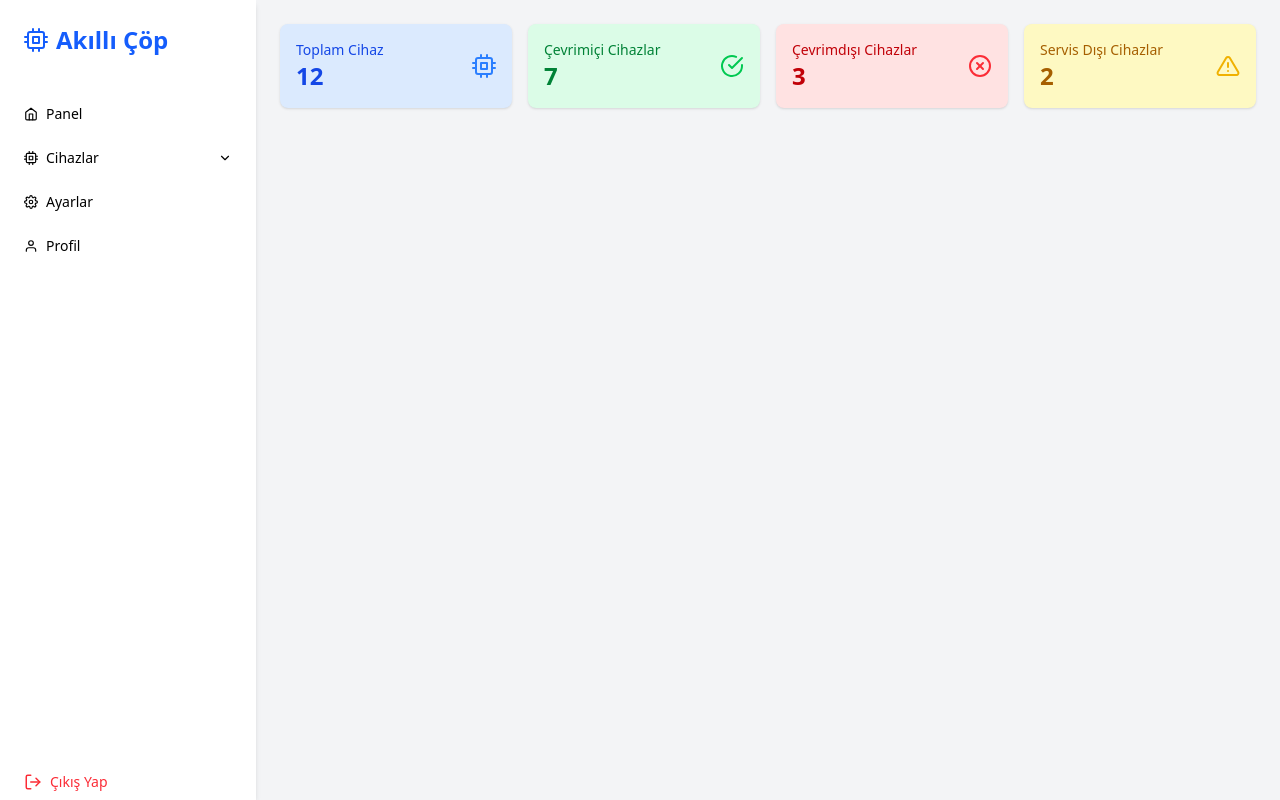
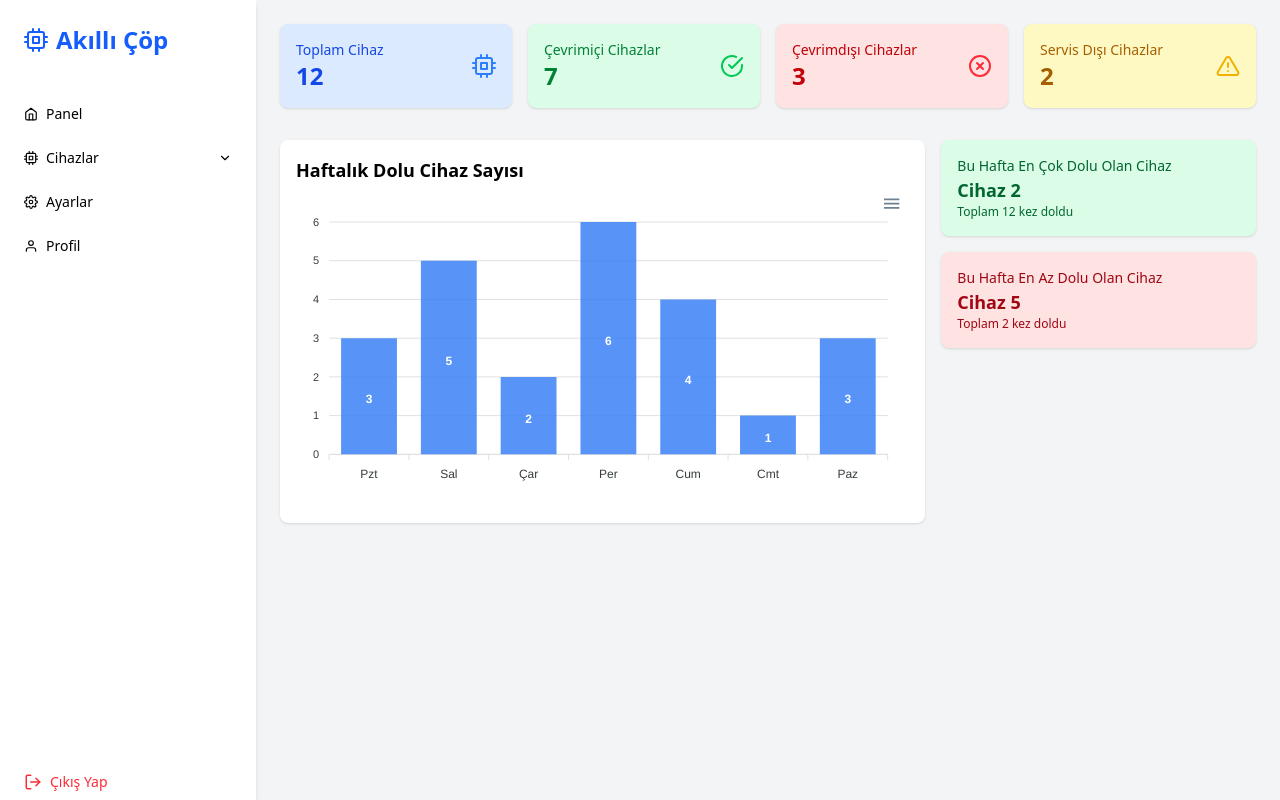
Before and after one commit to 0xM3x/volly_trash_dashboard, a React (Vite) app in the folder vollyWebFrontEnd/: page / in a window 1280 px wide. Built offline with nearby package versions, Linux system fonts and the light colour scheme; sample sign-in values are in the browser's storage.

Commit message:
Add weekly full-device chart and most/least full cards

```diff
--- a/vollyWebFrontEnd/package.json
+++ b/vollyWebFrontEnd/package.json
@@ -11,7 +11,9 @@
   },
   "dependencies": {
     "@tailwindcss/vite": "^4.1.5",
+    "apexcharts": "^4.7.0",
     "react": "^19.0.0",
+    "react-apexcharts": "^1.7.0",
     "react-dom": "^19.0.0",
     "react-icons": "^5.5.0",
     "react-router-dom": "^7.5.3",
--- a/vollyWebFrontEnd/src/pages/DashboardPage.jsx
+++ b/vollyWebFrontEnd/src/pages/DashboardPage.jsx
@@ -1,4 +1,6 @@
 import Layout from '../components/Layout';
+import Chart from 'react-apexcharts';
+
 import { FiCpu, FiCheckCircle, FiXCircle, FiAlertTriangle } from 'react-icons/fi';
 
 export default function DashboardPage() {
@@ -53,6 +55,45 @@ export default function DashboardPage() {
           </div>
         ))}
       </div>
+
+				{/* Section: Graph + Most/Least Full Devices */}
+			<div className="mt-8 grid grid-cols-1 lg:grid-cols-3 gap-4">
+			  {/* Chart */}
+			  <div className="lg:col-span-2 bg-white rounded-lg shadow p-4">
+			    <h2 className="text-lg font-semibold mb-2">Haftalık Dolu Cihaz Sayısı</h2>
+			    <Chart
+			      options={{
+			        chart: { id: 'full-devices' },
+			        xaxis: { categories: ['Pzt', 'Sal', 'Çar', 'Per', 'Cum', 'Cmt', 'Paz'] },
+			        colors: ['#3b82f6'],
+			      }}
+			      series={[
+			        {
+			          name: 'Dolu Cihazlar',
+			          data: [3, 5, 2, 6, 4, 1, 3], // sample data
+			        },
+			      ]}
+			      type="bar"
+			      height={300}
+			    />
+			  </div>
+
+			  {/* Most/Least Full Cards */}
+			  <div className="flex flex-col gap-4">
+			    <div className="bg-green-100 text-green-800 rounded-lg shadow p-4">
+			      <div className="text-sm">Bu Hafta En Çok Dolu Olan Cihaz</div>
+			      <div className="text-lg font-bold">Cihaz 2</div>
+			      <div className="text-xs">Toplam 12 kez doldu</div>
+			    </div>
+
+			    <div className="bg-red-100 text-red-800 rounded-lg shadow p-4">
+			      <div className="text-sm">Bu Hafta En Az Dolu Olan Cihaz</div>
+			      <div className="text-lg font-bold">Cihaz 5</div>
+			      <div className="text-xs">Toplam 2 kez doldu</div>
+			    </div>
+			  </div>
+			</div>
+
     </Layout>
   );
 }
```
Also changed, not shown: 1 other file (tests, documents, lock files or other folders).
